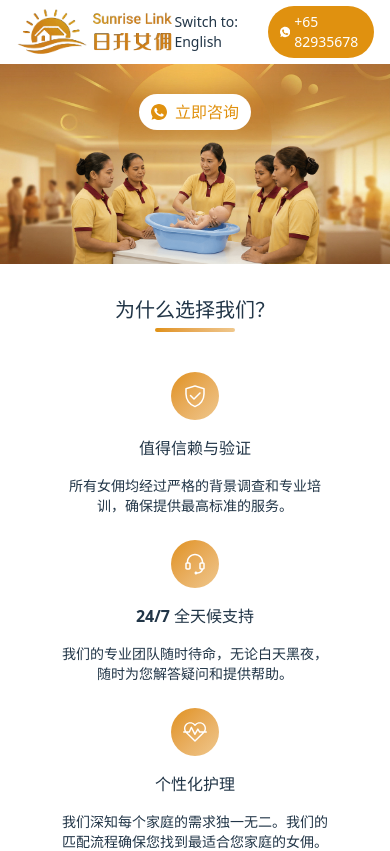
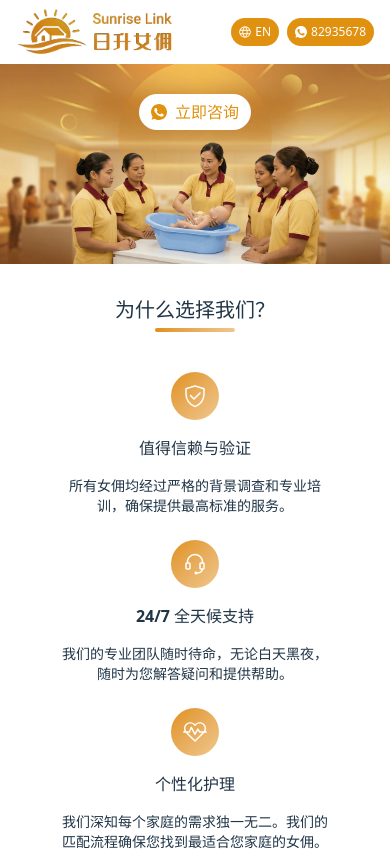
Before and after one commit to meikidd/sunrise-link-website, a React (Vite) app: page /zh in a window 390 px wide. Shown: the top 851 px of the page. Built offline with nearby package versions, Linux system fonts and the light colour scheme.

Commit message:
Add globe icon for language switcher in header and update button styles for improved responsiveness in both English and Chinese versions of the app.

```diff
--- a/src/App-en.tsx
+++ b/src/App-en.tsx
@@ -12,6 +12,7 @@ import RightArrowIcon from './svg/right-arrow.svg?react'
 import PhoneIcon from './svg/phone.svg?react'
 import EmailIcon from './svg/email.svg?react'
 import WhatsappIcon from './svg/whatsapp.svg?react'
+import GlobeIcon from './svg/globe.svg?react'
 import './App.css'
 
 function AppEn() {
@@ -21,16 +22,23 @@ function AppEn() {
       {/* Header */}
       <header className="h-16 py-2 px-4 md:px-8 flex items-center justify-between">
         <img className="h-full" src={logo} alt="Sunrise Link logo" />
-        <div className="flex items-center gap-x-4">
-          <a href="/zh" className="text-sm hover:text-[#E0910F] transition-colors">切换到：中文</a>
+        <div className="flex items-center gap-x-2 md:gap-x-6">
+          <a href="/zh" className="text-sm hidden md:inline hover:text-[#E0910F] transition-colors">切换到：中文</a>
+          <a
+            href="/zh"
+            className='text-xs md:hidden md:text-xl font-bold bg-[#E0910F] text-white rounded-full py-1.5 px-2 md:py-2 md:px-4 flex items-center gap-x-1 md:gap-x-2 cursor-pointer hover:bg-[#D08010] transition-colors'
+          >
+            <GlobeIcon />
+            <span>中文</span>
+          </a>
           <a
             href="https://wa.me/6582935678"
             target="_blank"
             rel="noopener noreferrer"
-            className='text-sm md:text-xl font-bold bg-[#E0910F] text-white rounded-full py-1.5 px-3 md:py-2 md:px-4 flex items-center gap-x-1 md:gap-x-2 cursor-pointer hover:bg-[#D08010] transition-colors'
+            className='text-xs md:text-xl font-bold bg-[#E0910F] text-white rounded-full py-1.5 px-2 md:py-2 md:px-4 flex items-center gap-x-1 md:gap-x-2 cursor-pointer hover:bg-[#D08010] transition-colors'
           >
             <WhatsappIcon />
-            <span>+65 82935678</span>
+            <span><span className='hidden md:inline'>+65</span> 82935678</span>
           </a>
         </div>
       </header>
--- a/src/App-zh.tsx
+++ b/src/App-zh.tsx
@@ -12,6 +12,7 @@ import RightArrowIcon from './svg/right-arrow.svg?react'
 import PhoneIcon from './svg/phone.svg?react'
 import EmailIcon from './svg/email.svg?react'
 import WhatsappIcon from './svg/whatsapp.svg?react'
+import GlobeIcon from './svg/globe.svg?react'
 import './App.css'
 
 function AppZh() {
@@ -21,16 +22,23 @@ function AppZh() {
       {/* Header */}
       <header className="h-16 py-2 px-4 md:px-8 flex items-center justify-between">
         <img className="h-full" src={logo} alt="日升女佣 logo" />
-        <div className="flex items-center gap-x-4">
-          <a href="/" className="text-sm hover:text-[#E0910F] transition-colors">Switch to: English</a>
+        <div className="flex items-center gap-x-2 md:gap-x-6">
+          <a href="/" className="text-sm hidden md:inline hover:text-[#E0910F] transition-colors">Switch to: English</a>
+          <a
+            href="/"
+            className='text-xs md:hidden md:text-xl font-bold bg-[#E0910F] text-white rounded-full py-1.5 px-2 md:py-2 md:px-4 flex items-center gap-x-1 md:gap-x-2 cursor-pointer hover:bg-[#D08010] transition-colors'
+          >
+            <GlobeIcon />
+            <span>EN</span>
+          </a>
           <a
             href="https://wa.me/6582935678"
             target="_blank"
             rel="noopener noreferrer"
-            className='text-sm md:text-xl font-bold bg-[#E0910F] text-white rounded-full py-1.5 px-3 md:py-2 md:px-4 flex items-center gap-x-1 md:gap-x-2 cursor-pointer hover:bg-[#D08010] transition-colors'
+            className='text-xs md:text-xl font-bold bg-[#E0910F] text-white rounded-full py-1.5 px-2 md:py-2 md:px-4 flex items-center gap-x-1 md:gap-x-2 cursor-pointer hover:bg-[#D08010] transition-colors'
           >
             <WhatsappIcon />
-            <span>+65 82935678</span>
+            <span><span className='hidden md:inline'>+65</span> 82935678</span>
           </a>
         </div>
       </header>
@@ -135,7 +143,7 @@ function AppZh() {
               <img src={logo} className='w-full' alt="日升女佣 - 新加坡值得信赖的女佣中介" />
             </div>
             <p className='text-sm opacity-70 mt-3 sm:text-justify'>
-              连接家庭与值得信赖的女佣。我们的使命是提供让新加坡家庭安心的护理和支持。
+              连接家庭与值得信赖的女佣。我们的使命是提供让新加坡家庭安心的服务。
             </p>
           </div>
           <nav className='flex-auto'>
```
Also changed, not shown: src/svg/globe.svg (added).
